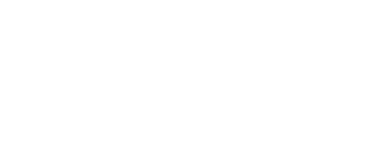
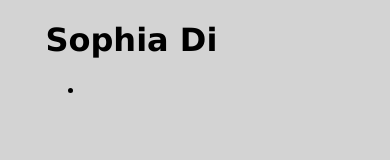
Before and after one commit to sophero/11.9_wednesday, a plain HTML site: page index.html in a window 390 px wide. Drawn offline with Linux system fonts and the light colour scheme.

Commit message:
Added media queries for browser width and began page layout.

```diff
--- a/index.html
+++ b/index.html
@@ -6,6 +6,13 @@
 	<meta name="viewport" content="width=device-width, initial-scale=1">
 </head>
 <body>
-
+	<div class="wrapper">
+		<div class="header">
+			<h1 id="name">Sophia Di</h1>
+			<ul class="contact-details">
+				<li id="email-address"></li>
+			</ul>
+		</div>
+	</div>
 </body>
 </html>
--- a/main.css
+++ b/main.css
@@ -0,0 +1,28 @@
+body {
+	background-color: lightgrey;
+	font-family: Verdana;
+}
+
+.wrapper {
+	width: 80%;
+	margin: 0 auto;
+}
+
+.header {
+	width: 100%;
+}
+
+/*Mobile phone*/
+@media (max-width: 480px){
+
+}
+
+/*Tablet*/
+@media (min-width: 481px) and (max-width: 991px){
+
+}
+
+/*Desktop*/
+@media (min-width: 992px){
+
+}
```
